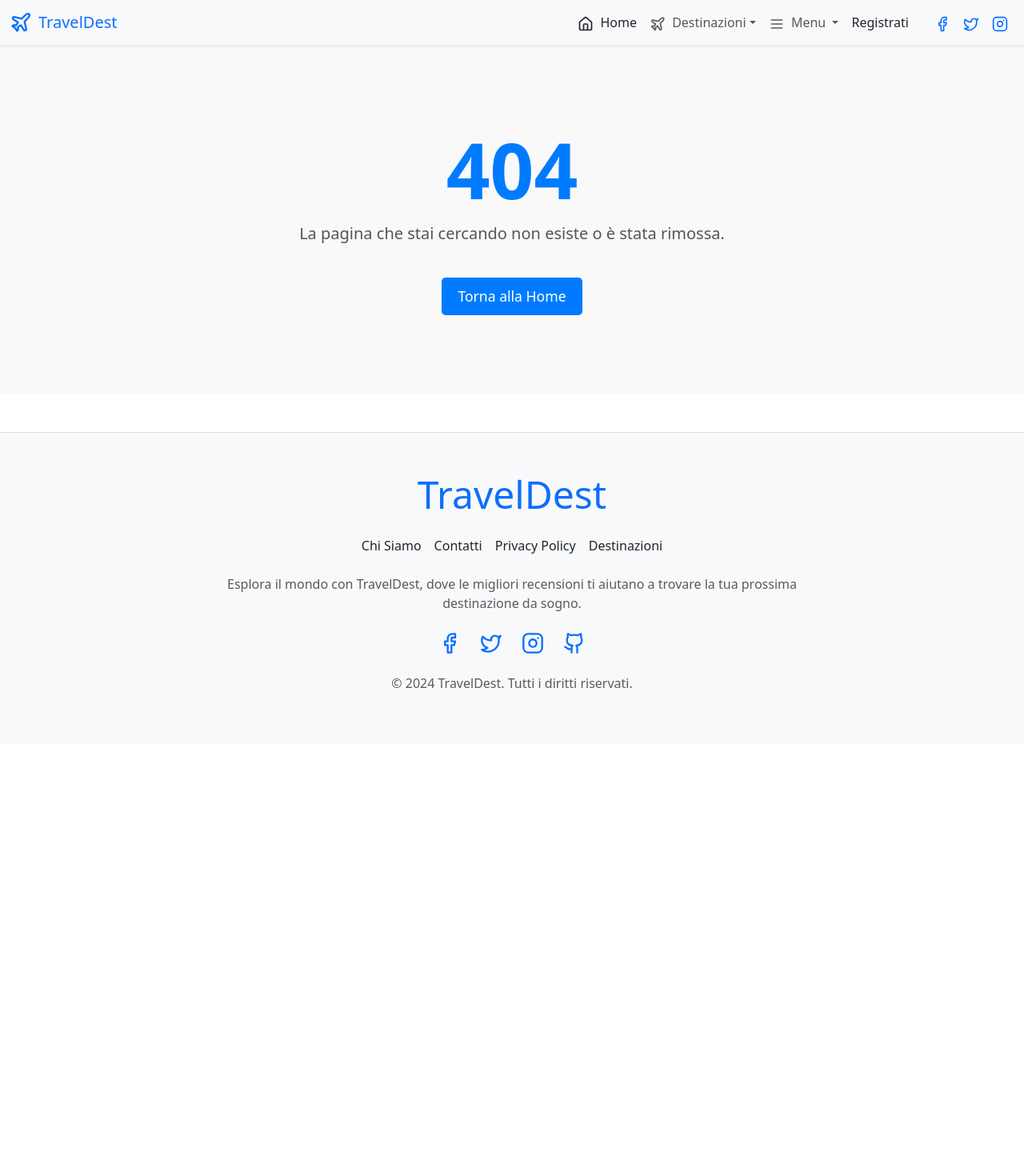
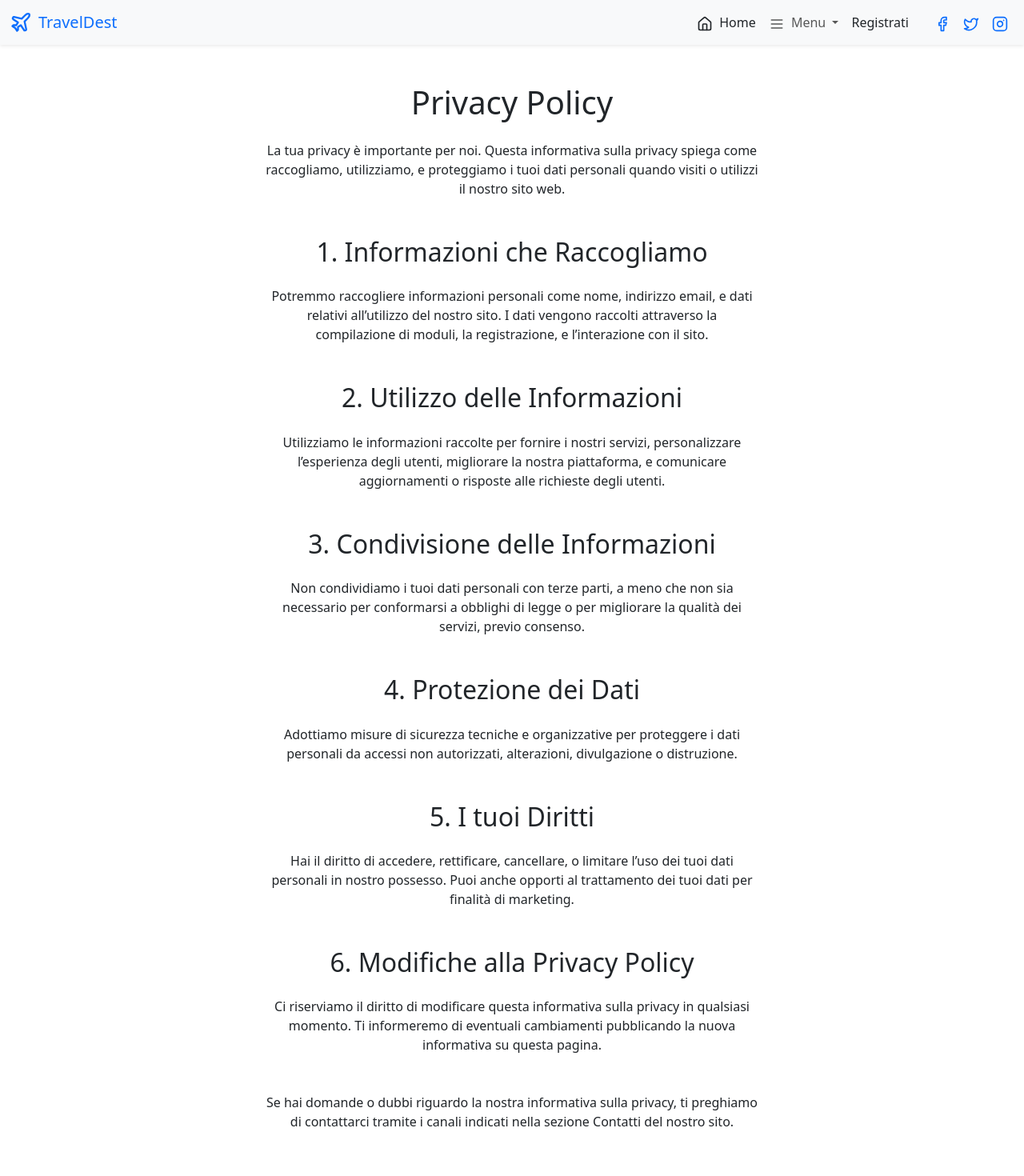
Before and after one commit to tantoquantoanto/frontendtraveldest, a React (Vite) app: page /privacy in a window 1280 px wide. Shown: the top 1470 px of the page at 80% size. Before the commit the page ends 930 px from the top, so only its background shows below. Built offline with nearby package versions, Linux system fonts and the light colour scheme.

Commit message:
input search adjusted, privacy policy and reviews loading

```diff
--- a/hooks/useApprovedDestinations.js
+++ b/hooks/useApprovedDestinations.js
@@ -1,5 +1,7 @@
 import { useState, useEffect } from "react";
 import useSession from "./useSession";
+
+
 
 export const useApprovedDestinations = () => {
     const [approvedDestinations, setApprovedDestinations] = useState([]);
@@ -9,11 +11,7 @@ export const useApprovedDestinations = () => {
     const [error, setError] = useState(null);
     const [totalApprovedPages, setTotalApprovedPages] = useState(1);
 
-
-    const token = localStorage.getItem("Authorization");
-    const headers = token ? { Authorization: `Bearer ${token}` } : {};
-
-    const getApprovedDestinationsFromApi = async () => {
+    const getApprovedDestinationsFromApi = async (headers) => {
         setLoading(true);
         setError(null);
         try {
@@ -28,7 +26,7 @@ export const useApprovedDestinations = () => {
 
             const data = await response.json();
             setApprovedDestinations(data.destinations);
-            setTotalApprovedPages(data.totalPages)
+            setTotalApprovedPages(data.totalPages);
         } catch (error) {
             setError(error.message || "Failed to fetch destinations");
         } finally {
@@ -36,15 +34,10 @@ export const useApprovedDestinations = () => {
         }
     };
 
-
-    useEffect(() => {
-        getApprovedDestinationsFromApi();
-    }, [approvedPage, approvedPageSize, token]);
-
-
-    const resetApprovedDestinations = () => setApprovedDestinations([]);
-
     const searchApprovedDestinationsByName = async (name) => {
+        setApprovedPage(1);
+        const token = localStorage.getItem("Authorization");
+        const headers = token ? { Authorization: `Bearer ${token}` } : {};
         try {
             const response = await fetch(
                 `${import.meta.env.VITE_SERVER_BASE_URL}/destinations/name/${name}?page=${approvedPage}&pageSize=${approvedPageSize}`,
@@ -70,7 +63,15 @@ export const useApprovedDestinations = () => {
         }
     };
 
+    const resetApprovedDestinations = () => {
+        setApprovedDestinations([]);
+    };
 
+    useEffect(() => {
+        const token = localStorage.getItem("Authorization");
+        const headers = token ? { Authorization: `Bearer ${token}` } : {};
+        getApprovedDestinationsFromApi(headers);
+    }, [approvedPage, approvedPageSize]);
 
     return {
         approvedDestinations,
@@ -83,6 +84,7 @@ export const useApprovedDestinations = () => {
         error,
         totalApprovedPages,
         searchApprovedDestinationsByName,
-        resetApprovedDestinations
+        resetApprovedDestinations,
+        getApprovedDestinationsFromApi
     };
 };
--- a/hooks/useNotApprovedDestinations.js
+++ b/hooks/useNotApprovedDestinations.js
@@ -1,5 +1,6 @@
 import { useState, useEffect } from "react";
 import useSession from "./useSession";
+
 
 export const useNotApprovedDestinations = () => {
     const [notApprovedDestinations, setNotApprovedDestinations] = useState([]);
@@ -10,10 +11,7 @@ export const useNotApprovedDestinations = () => {
     const [totalNotApprovedPages, setTotalNotApprovedPages] = useState(1);
 
 
-    const token = localStorage.getItem("Authorization");
-    const headers = token ? { Authorization: `Bearer ${token}` } : {};
-
-    const getNotApprovedDestinationsFromApi = async () => {
+    const getNotApprovedDestinationsFromApi = async (headers) => {
         setLoading(true);
         setError(null);
         try {
@@ -28,7 +26,7 @@ export const useNotApprovedDestinations = () => {
 
             const data = await response.json();
             setNotApprovedDestinations(data.destinations);
-            setTotalNotApprovedPages(data.totalPages)
+            setTotalNotApprovedPages(data.totalPages);
         } catch (error) {
             setError(error.message || "Failed to fetch destinations");
         } finally {
@@ -37,13 +35,11 @@ export const useNotApprovedDestinations = () => {
     };
 
 
-    useEffect(() => {
-        getNotApprovedDestinationsFromApi();
-    }, [notApprovedPage, notApprovedPageSize, token]);
+    const searchNotApprovedDestinationsByName = async (name) => {
+        setNotApprovedPage(1);
+        const token = localStorage.getItem("Authorization");
+        const headers = token ? { Authorization: `Bearer ${token}` } : {};
 
-    const resetNotApprovedDestinations = () => setNotApprovedDestinations([]);
-
-    const searchNotApprovedDestinationsByName = async (name) => {
         try {
             const response = await fetch(
                 `${import.meta.env.VITE_SERVER_BASE_URL}/destinations/name/${name}?page=${notApprovedPage}&pageSize=${notApprovedPageSize}`,
@@ -69,8 +65,16 @@ export const useNotApprovedDestinations = () => {
         }
     };
 
+    const resetNotApprovedDestinations = () => {
+        setNotApprovedDestinations([]);
+    };
 
 
+    useEffect(() => {
+        const token = localStorage.getItem("Authorization");
+        const headers = token ? { Authorization: `Bearer ${token}` } : {};
+        getNotApprovedDestinationsFromApi(headers);
+    }, [notApprovedPage, notApprovedPageSize]);
 
     return {
         notApprovedDestinations,
--- a/src/App.jsx
+++ b/src/App.jsx
@@ -17,6 +17,7 @@ import UserReviewsList from "./pages/UserReviewsList";
 import LikedDestinationsPage from "./pages/LikedDestinationsPage";
 import ChiSiamo from "./pages/ChiSiamo";
 import NotFoundPage from "./pages/NotFoundPage";
+import PrivacyPolicy from "./pages/PrivacyPolicy";
 
 
 
@@ -31,6 +32,7 @@ function App() {
             <Route path="/login" element={<Login />} />
             <Route path="/contatti" element={<Contatti />} />
             <Route path="/chisiamo" element = {<ChiSiamo/>}/>
+            <Route path="/privacy" element = {<PrivacyPolicy/>}/>
             <Route path="*" element={<NotFoundPage/>}/>
             <Route path="/create-new-users" element={<NewUsersForm />} />
             <Route path="/success/:token" element = {<SuccessLoginPage/>} />
--- a/src/DestinationsPage.jsx
+++ b/src/DestinationsPage.jsx
@@ -17,6 +17,7 @@ const DestinationsPage = () => {
     totalApprovedPages,
     searchApprovedDestinationsByName,
     resetApprovedDestinations,
+    getApprovedDestinationsFromApi
   } = useApprovedDestinations();
   const {
     notApprovedDestinations,
@@ -29,7 +30,8 @@ const DestinationsPage = () => {
   } = useNotApprovedDestinations();
   const session = useSession();
   const isAdmin = session.role === "admin";
-  const [showApproved, setShowApproved] = useState(true);
+  const [showApproved, setShowApproved] = useState(
+    localStorage.getItem("showApproved") === "false" ? false : true );
   const [likedDestinations, setLikedDestinations] = useState([]);
   const currentPage = showApproved ? approvedPage : notApprovedPage;
   const totalPages = showApproved ? totalApprovedPages : totalNotApprovedPages;
@@ -112,6 +114,23 @@ const DestinationsPage = () => {
   };
 
   const handleSearch = (name) => {
+
+    if (name === "") {
+      setIsSearching(false);
+      const reset = showApproved
+        ? resetApprovedDestinations
+        : resetNotApprovedDestinations;
+
+
+      reset();
+
+
+      const loadDestinations = showApproved
+        ? getApprovedDestinationsFromApi
+        : getNotApprovedDestinationsFromApi;
+
+      loadDestinations();
+    } else {
       setIsSearching(true);
       const reset = showApproved
         ? resetApprovedDestinations
@@ -122,7 +141,9 @@ const DestinationsPage = () => {
 
       reset();
       search(name);
+    }
   };
+
 
   useEffect(() => {
     if (session.userId) {
@@ -131,6 +152,7 @@ const DestinationsPage = () => {
   }, [session.userId]);
 
   useEffect(() => {
+    localStorage.setItem("showApproved", showApproved)
     if (!showApproved && isAdmin) {
       getNotApprovedDestinationsFromApi();
     }
--- a/src/components/NavBar.jsx
+++ b/src/components/NavBar.jsx
@@ -34,7 +34,7 @@ const NavBar = ({ setShowApproved, onSearch, showApproved }) => {
               <LucideHome size={20} className="me-1" /> Home
             </Nav.Link>
 
-            {!isAdmin && (
+            {session && !isAdmin && (
              <NavDropdown title={<span><LucidePlane size={20} className="me-1" /> Destinazioni</span>} id="destinations-dropdown">
                <NavDropdown.Item as={Link} to="/destinations" >Destinazioni</NavDropdown.Item>
              <NavDropdown.Item as={Link} to="/create-new-destination"> Crea una nuova destinazione</NavDropdown.Item>
@@ -52,9 +52,10 @@ const NavBar = ({ setShowApproved, onSearch, showApproved }) => {
             {!session && (
 
               <NavDropdown title={<span><MenuIcon size={20} className="me-1" /> Menu </span>} id="menu-dropdown">
-              <NavDropdown.Item as={Link} to="/login" > Login </NavDropdown.Item>
-              <NavDropdown.Item as={Link} to="/chisiamo" >Chi siamo</NavDropdown.Item>
-              <NavDropdown.Item as={Link} to="/contatti"> Contatti</NavDropdown.Item>
+              <NavDropdown.Item as={Link} to="/login" >Login</NavDropdown.Item>
+              <NavDropdown.Item as={Link} to="/chisiamo">Chi siamo</NavDropdown.Item>
+              <NavDropdown.Item as={Link} to="/contatti">Contatti</NavDropdown.Item>
+              <NavDropdown.Item as={Link} to="/privacy">Privacy Policy</NavDropdown.Item>
             </NavDropdown>
             )}
 
--- /dev/null
+++ b/src/pages/PrivacyPolicy.jsx
@@ -0,0 +1,52 @@
+
+import { Container, Row, Col } from "react-bootstrap";
+import NavBar from "../components/NavBar";
+import Footer from "../components/Footer";
+
+const PrivacyPolicy = () => {
+  return (
+    <>
+      <NavBar />
+      <Container fluid className="privacy-policy-page py-5">
+        <Row className="justify-content-center">
+          <Col md={8} lg={6} className="text-center">
+            <h1 className="privacy-policy-title mb-4">Privacy Policy</h1>
+            <p className="privacy-policy-description mb-5">
+              La tua privacy è importante per noi. Questa informativa sulla privacy spiega come raccogliamo, utilizziamo, e proteggiamo i tuoi dati personali quando visiti o utilizzi il nostro sito web.
+            </p>
+            <h2 className="privacy-policy-section-title mb-4">1. Informazioni che Raccogliamo</h2>
+            <p className="privacy-policy-description mb-5">
+              Potremmo raccogliere informazioni personali come nome, indirizzo email, e dati relativi all’utilizzo del nostro sito. I dati vengono raccolti attraverso la compilazione di moduli, la registrazione, e l’interazione con il sito.
+            </p>
+            <h2 className="privacy-policy-section-title mb-4">2. Utilizzo delle Informazioni</h2>
+            <p className="privacy-policy-description mb-5">
+              Utilizziamo le informazioni raccolte per fornire i nostri servizi, personalizzare l’esperienza degli utenti, migliorare la nostra piattaforma, e comunicare aggiornamenti o risposte alle richieste degli utenti.
+            </p>
+            <h2 className="privacy-policy-section-title mb-4">3. Condivisione delle Informazioni</h2>
+            <p className="privacy-policy-description mb-5">
+              Non condividiamo i tuoi dati personali con terze parti, a meno che non sia necessario per conformarsi a obblighi di legge o per migliorare la qualità dei servizi, previo consenso.
+            </p>
+            <h2 className="privacy-policy-section-title mb-4">4. Protezione dei Dati</h2>
+            <p className="privacy-policy-description mb-5">
+              Adottiamo misure di sicurezza tecniche e organizzative per proteggere i dati personali da accessi non autorizzati, alterazioni, divulgazione o distruzione.
+            </p>
+            <h2 className="privacy-policy-section-title mb-4">5. I tuoi Diritti</h2>
+            <p className="privacy-policy-description mb-5">
+              Hai il diritto di accedere, rettificare, cancellare, o limitare l’uso dei tuoi dati personali in nostro possesso. Puoi anche opporti al trattamento dei tuoi dati per finalità di marketing.
+            </p>
+            <h2 className="privacy-policy-section-title mb-4">6. Modifiche alla Privacy Policy</h2>
+            <p className="privacy-policy-description mb-5">
+              Ci riserviamo il diritto di modificare questa informativa sulla privacy in qualsiasi momento. Ti informeremo di eventuali cambiamenti pubblicando la nuova informativa su questa pagina.
+            </p>
+            <p className="privacy-policy-description mb-5">
+              Se hai domande o dubbi riguardo la nostra informativa sulla privacy, ti preghiamo di contattarci tramite i canali indicati nella sezione Contatti del nostro sito.
+            </p>
+          </Col>
+        </Row>
+      </Container>
+      <Footer />
+    </>
+  );
+};
+
+export default PrivacyPolicy;
--- a/src/pages/UserReviewsList.jsx
+++ b/src/pages/UserReviewsList.jsx
@@ -4,6 +4,7 @@ import EditReviewModal from "../components/Reviews/EditReviewModal";
 import useSession from "../../hooks/useSession";
 import Swal from "sweetalert2";
 import { Container, Row, Alert } from "react-bootstrap";
+import RotateLoaderComponent from "../components/Loaders/RotateLoaderComponent";
 
 const UserReviewsList = () => {
   const [myReviews, setMyReviews] = useState([]);
@@ -121,6 +122,10 @@ const UserReviewsList = () => {
   };
 
   return (
+    <>
+      {isLoading ? (
+        <RotateLoaderComponent />
+      ) : (
         <Container>
           <h2 className="my-4">Le tue recensioni</h2>
           {myReviews.length > 0 ? (
@@ -137,7 +142,6 @@ const UserReviewsList = () => {
           ) : (
             <Alert variant="info">Non hai ancora recensioni.</Alert>
           )}
-
           <EditReviewModal
             show={showModal}
             onHide={handleCloseModal}
@@ -145,7 +149,10 @@ const UserReviewsList = () => {
             onUpdate={onUpdate}
           />
         </Container>
+      )}
+    </>
   );
-};
+
+}
 
 export default UserReviewsList;
```
Lines whose indentation alone changed are shown as unchanged.
